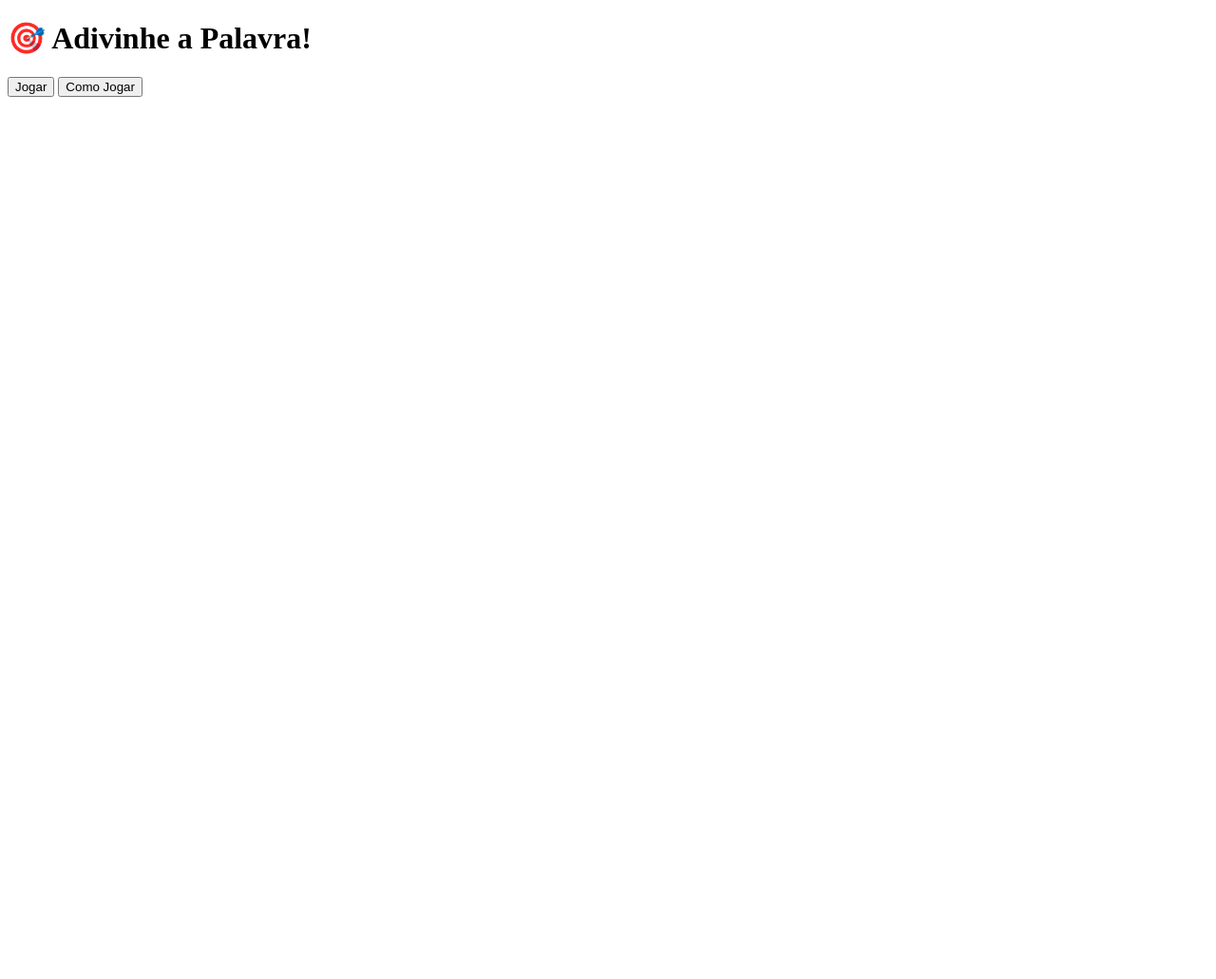
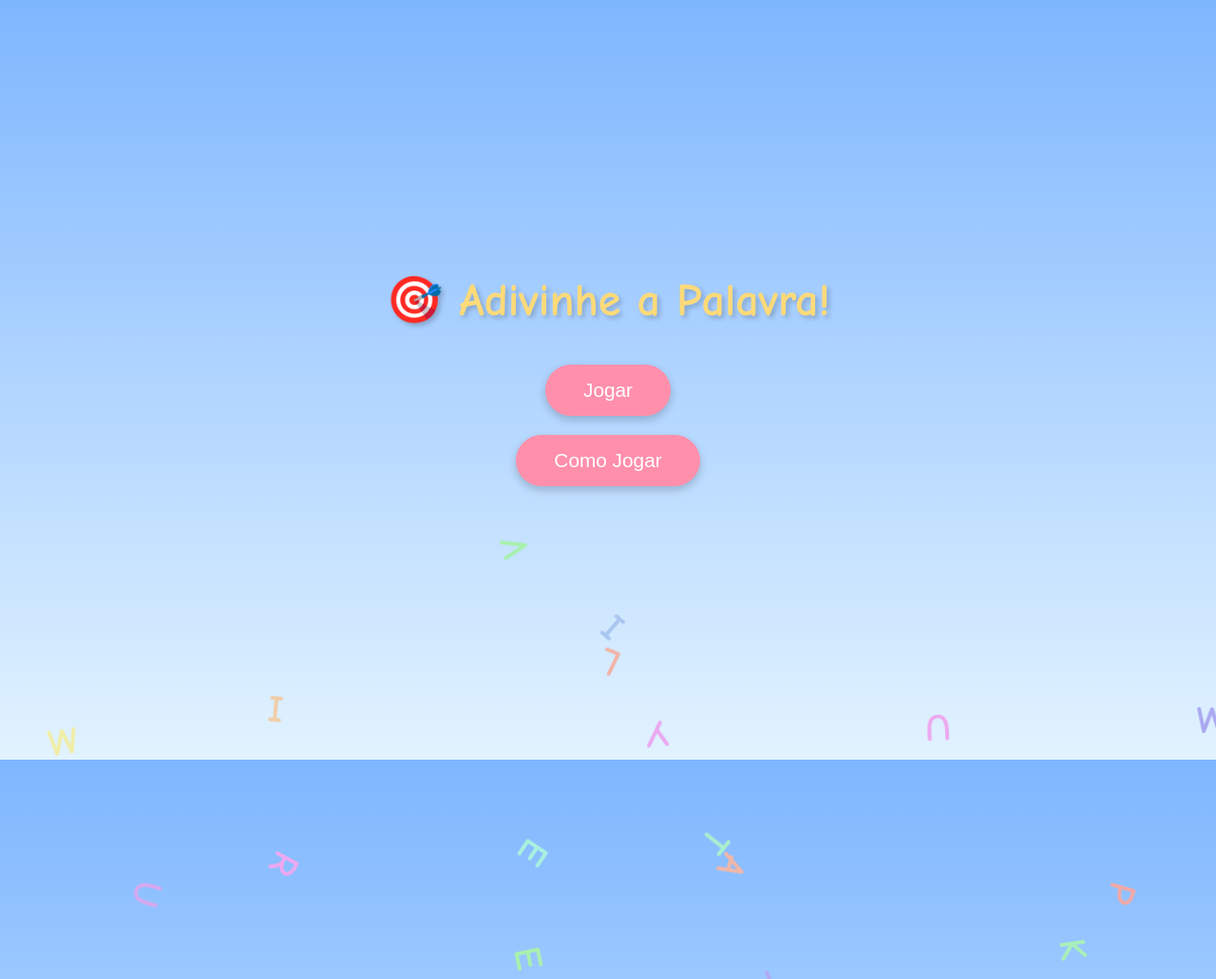
Before and after one commit to Simao478/WEB-1, a plain HTML site: page jogo 2.js/tela-inicial.html in a window 1280 px wide. Shown: the top 1031 px of the page at 95% size. Before the commit the page ends 800 px from the top, so only its background shows below. Drawn offline with Linux system fonts and the light colour scheme.

Commit message:
Update tela-inicial.html

```diff
--- a/jogo 2.js/tela-inicial.html
+++ b/jogo 2.js/tela-inicial.html
@@ -4,7 +4,7 @@
   <meta charset="UTF-8" />
   <meta name="viewport" content="width=device-width, initial-scale=1.0" />
   <title>Adivinhe a Palavra</title>
-  <link rel="stylesheet" href="..//css/style-tela-inicial.css">
+  <link rel="stylesheet" href="css/style-tela-inicial.css">
 </head>
 <body>
   <!-- Letras animadas geradas via script -->
@@ -18,6 +18,6 @@
     </div>
   </div>
 
-  <script src="..//js/script-tela-inicial.js"></script>
+  <script src="js/script-tela-inicial.js"></script>
 </body>
 </html>
```
